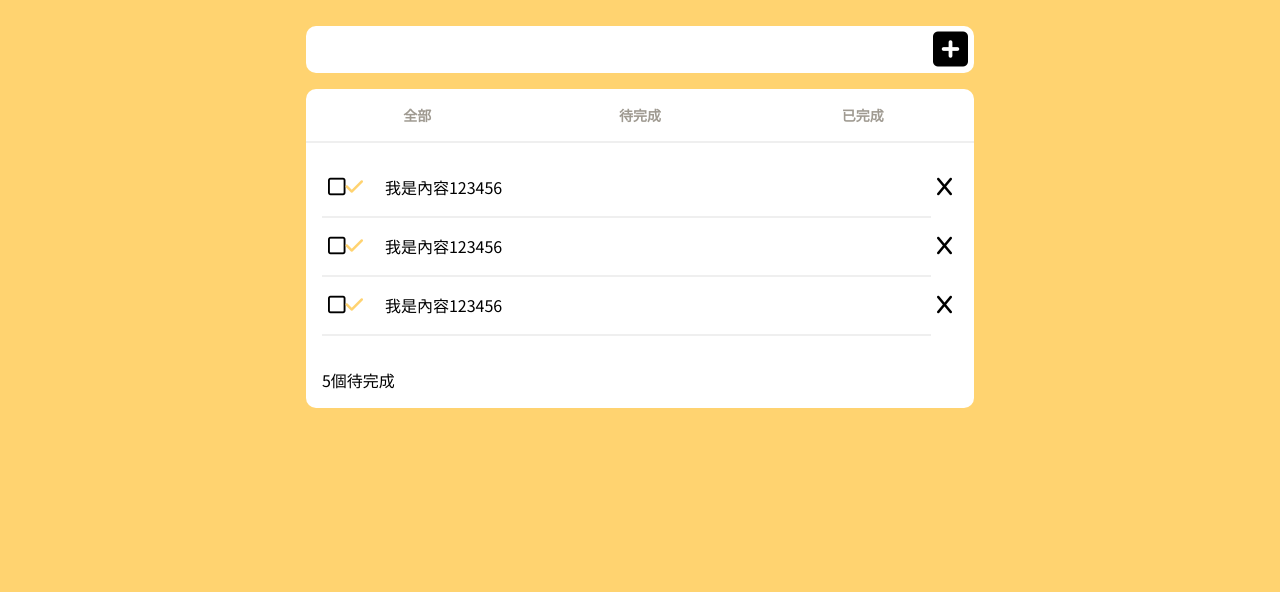
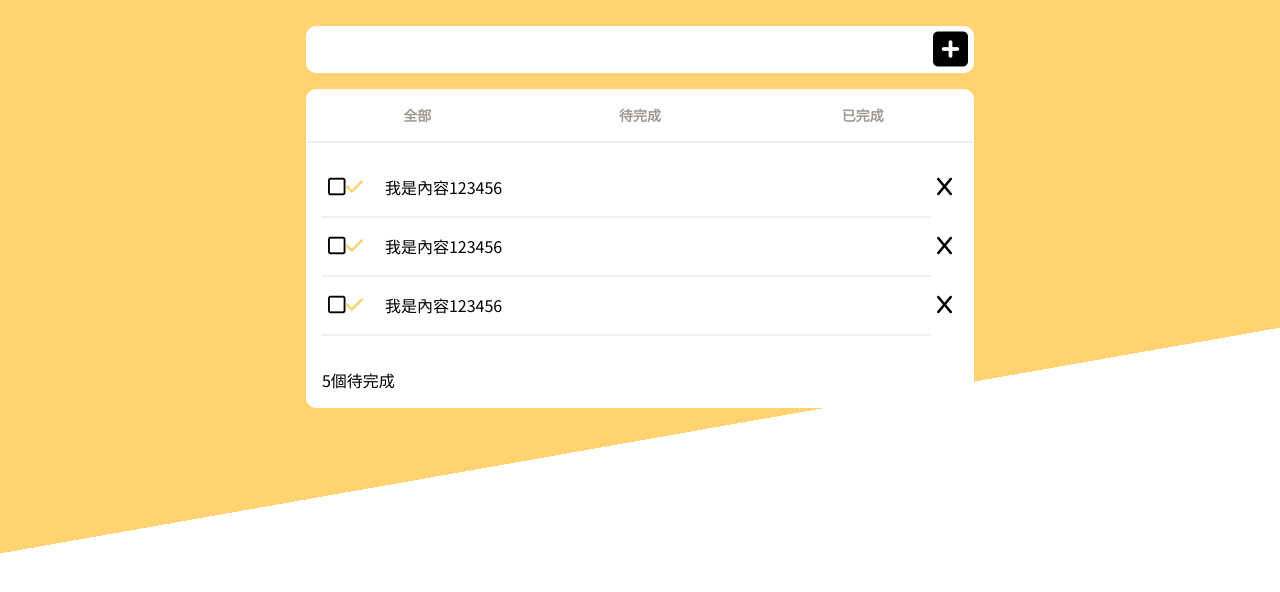
Before and after one commit to AbsintheSung/todo-pr, a website built with Vite: page pages/home.html in a window 1280 px wide. Shown: the part 62-654 px from the top of the page. Built offline with nearby package versions, Linux system fonts and the light colour scheme; a web font is replaced by a local one.

Commit message:
[修改]-更改home.html的檔案的背景名稱

```diff
--- a/pages/home.html
+++ b/pages/home.html
@@ -8,7 +8,7 @@
     <title>代辦事項</title>
   </head>
   <body>
-    <div class="container-fluid primary-bg">
+    <div class="container-fluid home-primary-bg">
       <div class="container home-view">
         <header class="home-header">
           <h1 class="home-title">
```
